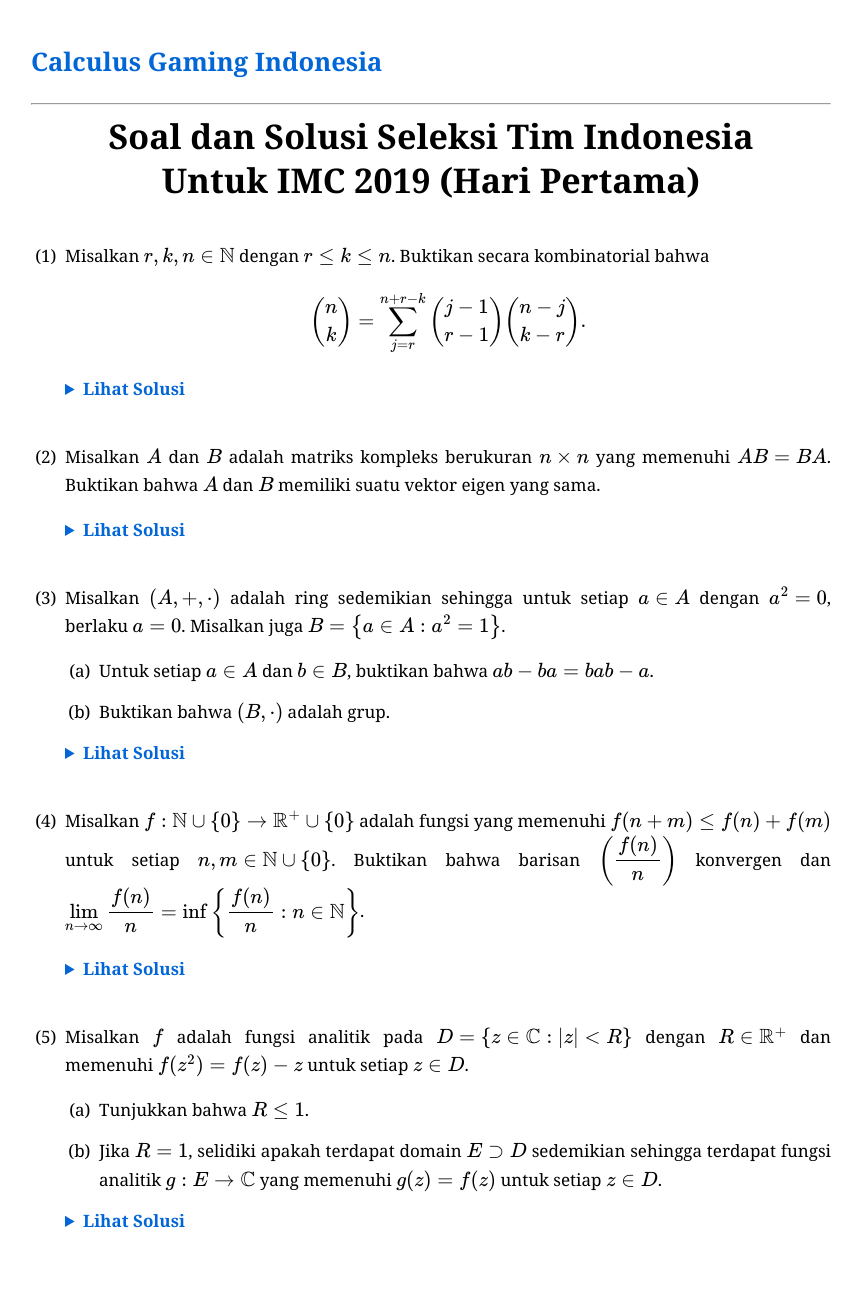
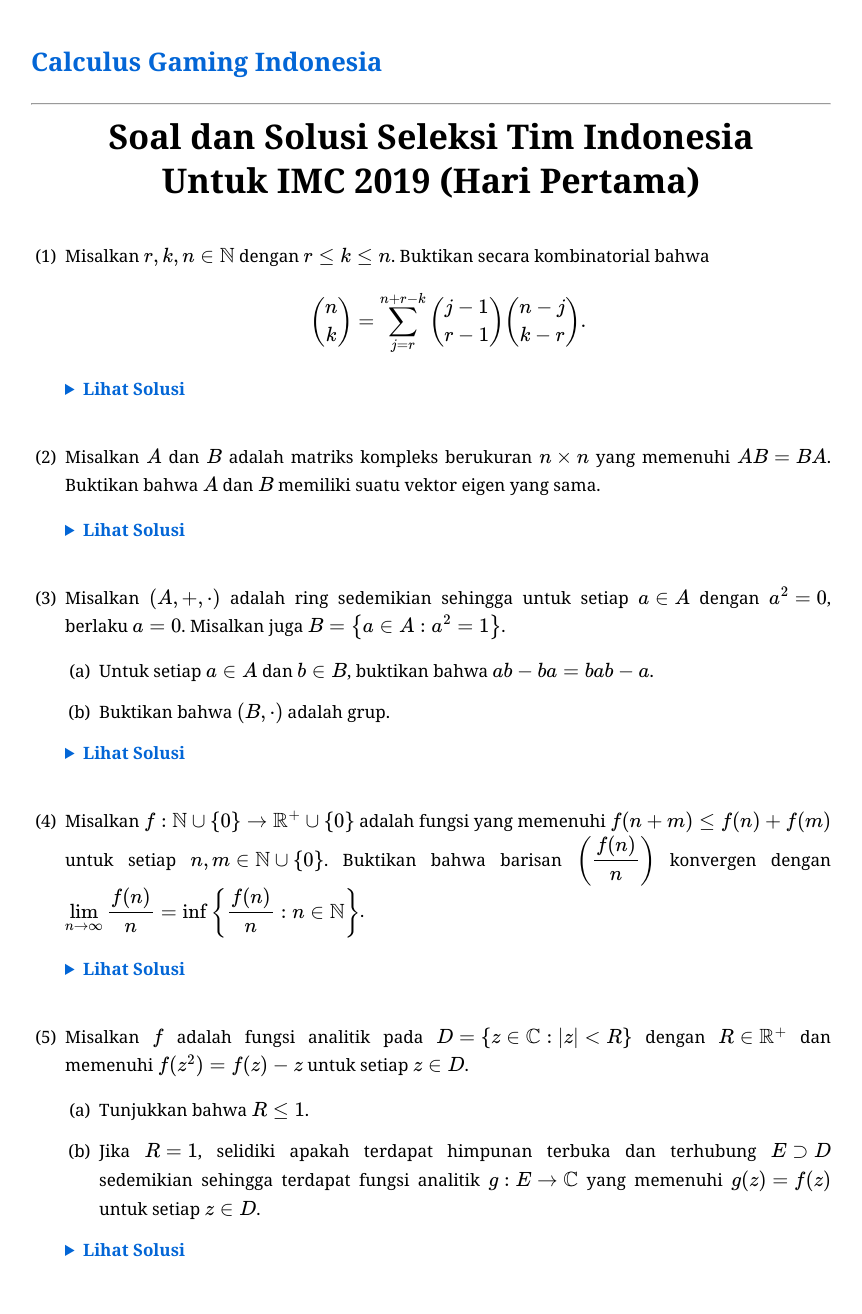
Before and after one commit to calculusgamingindonesia/calculusgamingindonesia.github.io, a Jekyll site: the page built from _posts/2026-07-02-sel-tim-indo-imc-19-1.md, in a window 1280 px wide. Shown: the whole page, without its empty margins (209-1071 px from the left). Built offline with Jekyll 4.4.1, drawn with Linux system fonts in a browser that asks for light colours; some web fonts are replaced; before the commit the page ends 1285 px from its top, so only the background shows below that.

Commit message:
Update 2026-07-02-sel-tim-indo-imc-19-1.md

```diff
--- a/_posts/2026-07-02-sel-tim-indo-imc-19-1.md
+++ b/_posts/2026-07-02-sel-tim-indo-imc-19-1.md
@@ -51,7 +51,7 @@
    </div>
    </details>
 
-4. Misalkan $f:\mathbb{N}\cup\set{0}\to\mathbb{R}^+\cup\set{0}$ adalah fungsi yang memenuhi $f(n+m)\leq f(n)+f(m)$ untuk setiap $n, m\in\mathbb{N}\cup\set{0}$. Buktikan bahwa barisan $\bigg(\dfrac{f(n)}{n}\bigg)$ konvergen dan $\displaystyle\lim_{n\to\infty}\dfrac{f(n)}{n}=\inf\bigg\\{\dfrac{f(n)}{n}:n\in\mathbb{N}\bigg\\}$.
+4. Misalkan $f:\mathbb{N}\cup\set{0}\to\mathbb{R}^+\cup\set{0}$ adalah fungsi yang memenuhi $f(n+m)\leq f(n)+f(m)$ untuk setiap $n, m\in\mathbb{N}\cup\set{0}$. Buktikan bahwa barisan $\bigg(\dfrac{f(n)}{n}\bigg)$ konvergen dengan $\displaystyle\lim_{n\to\infty}\dfrac{f(n)}{n}=\inf\bigg\\{\dfrac{f(n)}{n}:n\in\mathbb{N}\bigg\\}$.
 
    <details>
    <summary>Lihat Solusi</summary>
@@ -65,7 +65,7 @@
 5. Misalkan $f$ adalah fungsi analitik pada $D=\set{z\in\mathbb{C}:\vert z\vert<R}$ dengan $R\in\mathbb{R}^+$ dan memenuhi $f(z^2)=f(z)-z$ untuk setiap $z\in D$.
 
    * (a) Tunjukkan bahwa $R\leq1$.
-   * (b) Jika $R=1$, selidiki apakah terdapat domain $E\supset D$ sedemikian sehingga terdapat fungsi analitik $g:E\to\mathbb{C}$ yang memenuhi $g(z)=f(z)$ untuk setiap $z\in D$.
+   * (b) Jika $R=1$, selidiki apakah terdapat himpunan terbuka dan terhubung $E\supset D$ sedemikian sehingga terdapat fungsi analitik $g:E\to\mathbb{C}$ yang memenuhi $g(z)=f(z)$ untuk setiap $z\in D$.
 
    <details>
    <summary>Lihat Solusi</summary>
```
